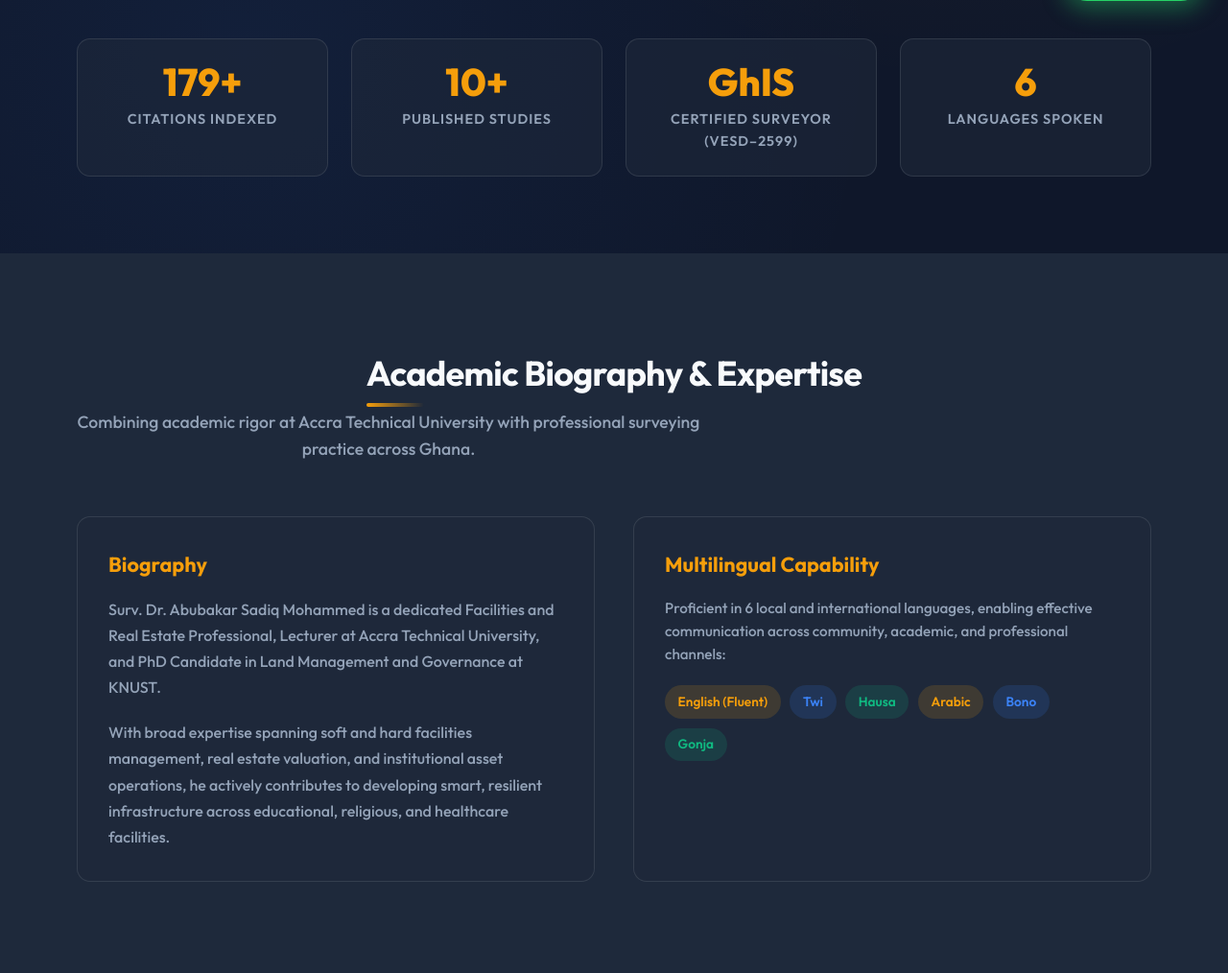
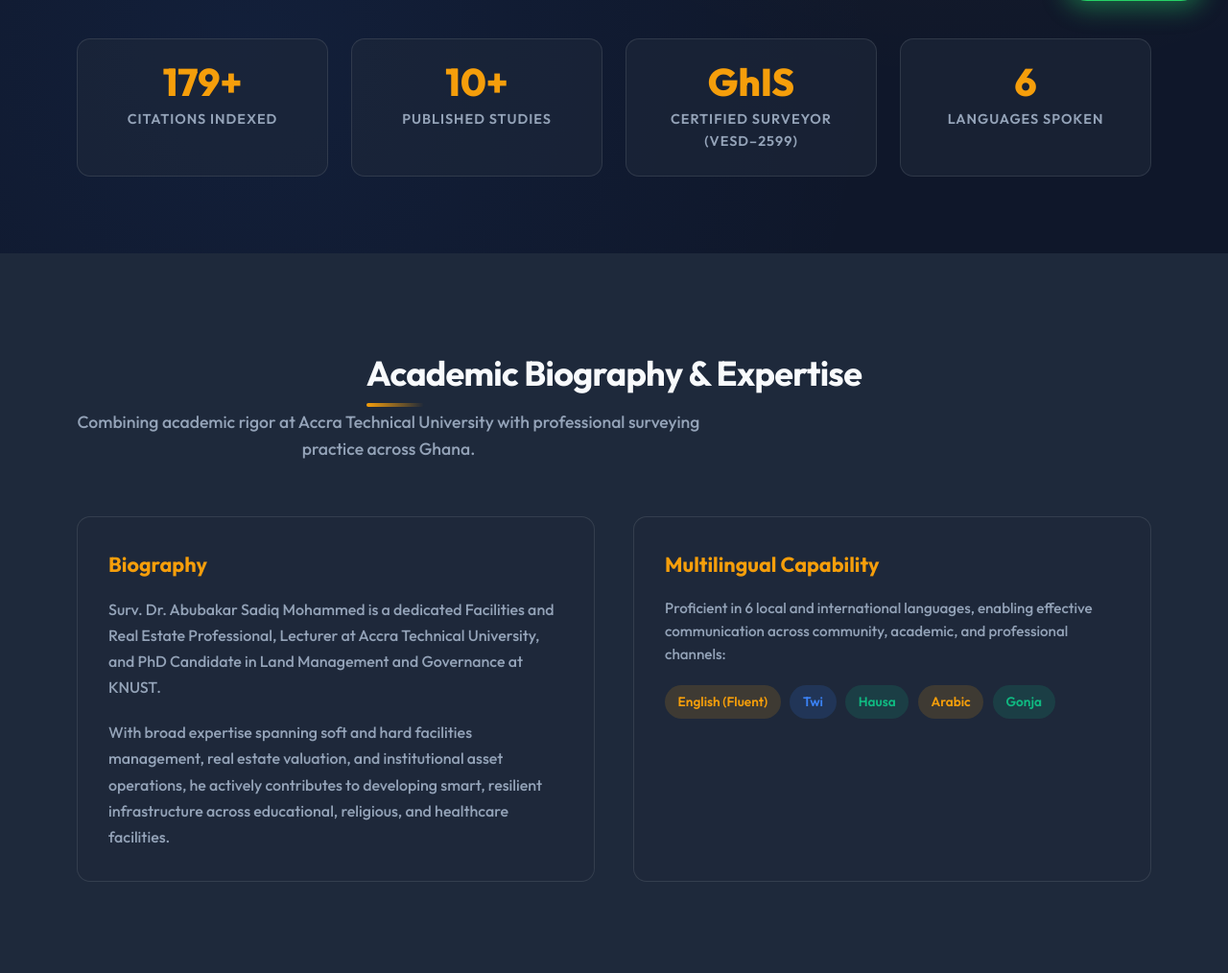
Before and after one commit to abdulsalim233/drsadick, a Django app: page / in a window 1280 px wide. Shown: the part 774-1788 px from the top of the page at 96% size. Run offline with Django 5.2, Linux system fonts and the light colour scheme; data comes from the database, SQL or seed files in the repository.

Commit message:
from bono

```diff
--- a/templates/portfolio/index.html
+++ b/templates/portfolio/index.html
@@ -101,7 +101,7 @@
           <span style="background: rgba(59, 130, 246, 0.15); color: var(--accent-blue); padding: 0.4rem 0.85rem; border-radius: var(--radius-full); font-weight: 600; font-size: 0.85rem;">Twi</span>
           <span style="background: rgba(16, 185, 129, 0.15); color: var(--accent-green); padding: 0.4rem 0.85rem; border-radius: var(--radius-full); font-weight: 600; font-size: 0.85rem;">Hausa</span>
           <span style="background: rgba(245, 158, 11, 0.15); color: var(--accent-gold); padding: 0.4rem 0.85rem; border-radius: var(--radius-full); font-weight: 600; font-size: 0.85rem;">Arabic</span>
-          <span style="background: rgba(59, 130, 246, 0.15); color: var(--accent-blue); padding: 0.4rem 0.85rem; border-radius: var(--radius-full); font-weight: 600; font-size: 0.85rem;">Bono</span>
+          <!-- <span style="background: rgba(59, 130, 246, 0.15); color: var(--accent-blue); padding: 0.4rem 0.85rem; border-radius: var(--radius-full); font-weight: 600; font-size: 0.85rem;">Bono</span> -->
           <span style="background: rgba(16, 185, 129, 0.15); color: var(--accent-green); padding: 0.4rem 0.85rem; border-radius: var(--radius-full); font-weight: 600; font-size: 0.85rem;">Gonja</span>
         </div>
       </div>
```
